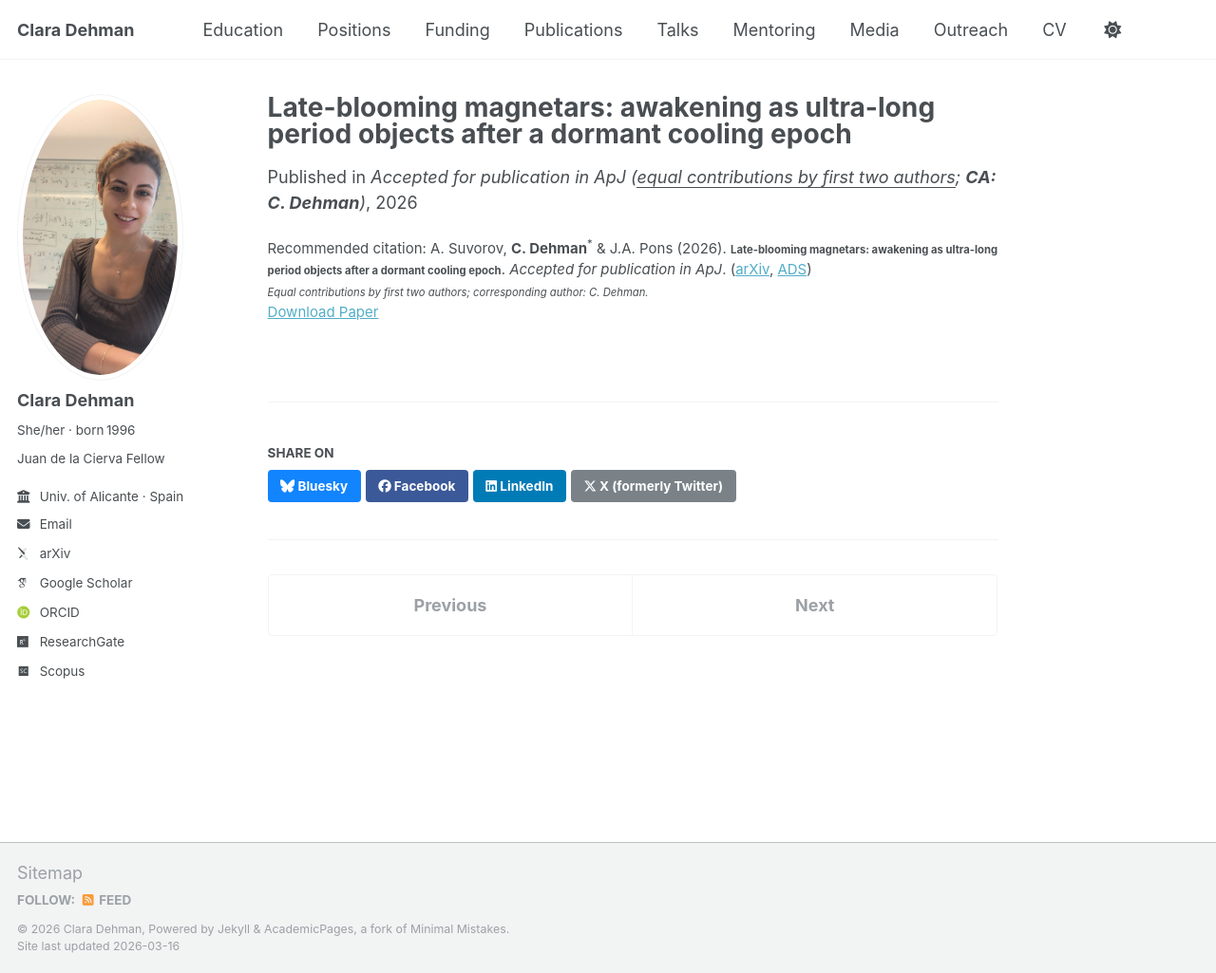
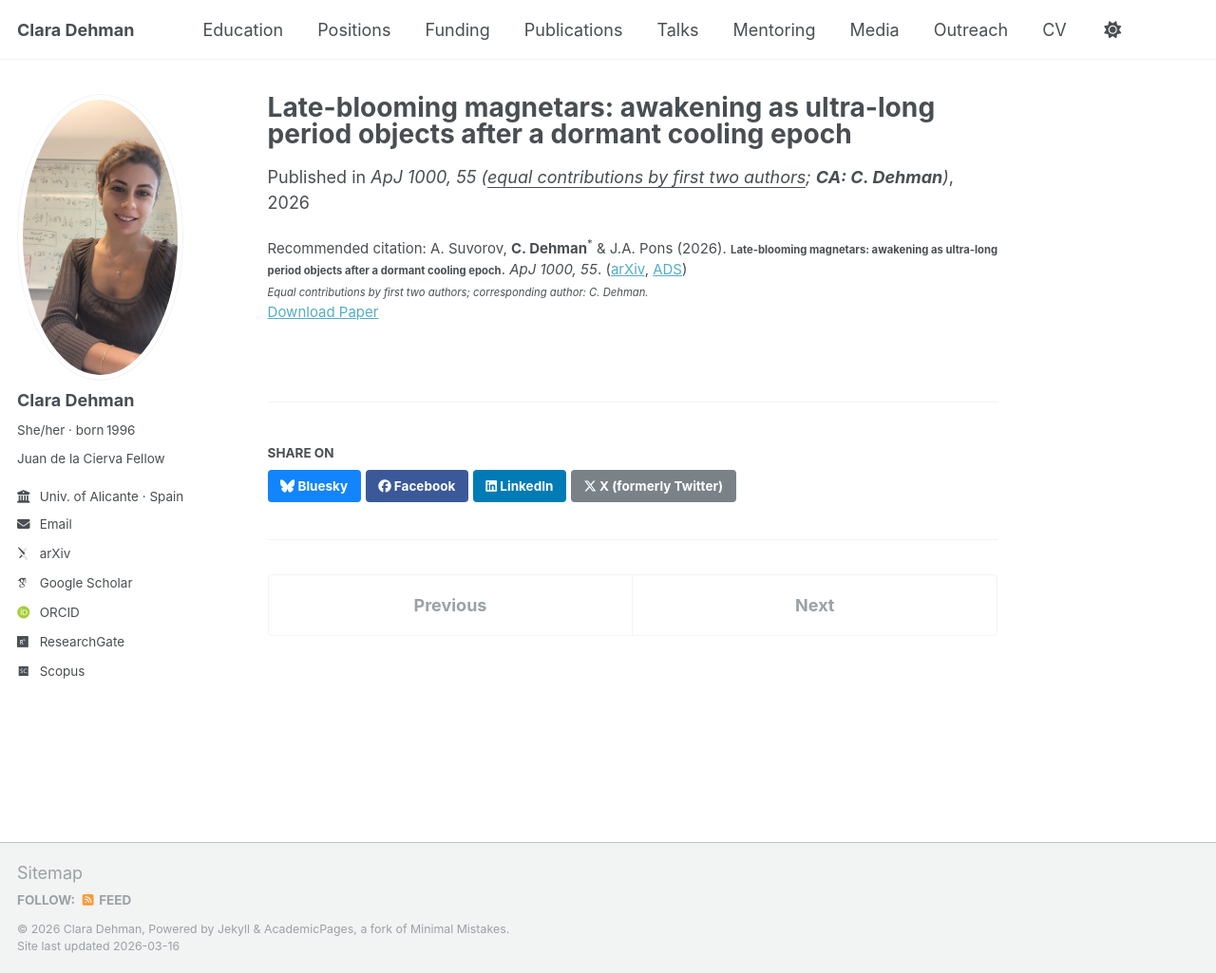
Before and after one commit to ClaraDehman/ClaraDehman.github.io, a Jekyll site: the page built from _publications/2025-05-15-late-blooming-magnetars.md, in a window 1280 px wide and 1025 px high. Shown: the whole window at 95% size. Built offline with Jekyll 4.4.1, drawn with Linux system fonts in a browser that asks for light colours; some web fonts are replaced.

Commit message:
Update 2025-05-15-late-blooming-magnetars.md

```diff
--- a/_publications/2025-05-15-late-blooming-magnetars.md
+++ b/_publications/2025-05-15-late-blooming-magnetars.md
@@ -5,10 +5,10 @@ category: published
 permalink: /publication/2025-late-blooming-magnetars
 excerpt: 'Proposal that ultra-long period magnetars emerge after long thermal dormancy, supported by magneto-thermal simulations of aging neutron stars.'
 date: 2026-02-17
-venue: 'Accepted for publication in ApJ (<u>equal contributions by first two authors</u>; <strong>CA: C. Dehman</strong>)'
+venue: 'ApJ 1000, 55 (<u>equal contributions by first two authors</u>; <strong>CA: C. Dehman</strong>)'
 paperurl: '/files/ulps.pdf'
 arxivurl: 'https://arxiv.org/abs/2505.05373'
 doi: 'https://doi.org/10.3847/1538-4357/ae4737'
 authors: "<strong>20.</strong> A. Suvorov, <strong><u>C. Dehman</u></strong><sup>*</sup>, J.A. Pons"
-citation: 'A. Suvorov, <strong>C. Dehman</strong><sup>*</sup> & J.A. Pons (2026). <small><strong>Late-blooming magnetars: awakening as ultra-long period objects after a dormant cooling epoch</strong></small>. <em>Accepted for publication in ApJ</em>. (<a href="https://arxiv.org/abs/2505.05373">arXiv</a>, <a href="https://ui.adsabs.harvard.edu/abs/2025arXiv250505373S/abstract">ADS</a>) <br><small><i>Equal contributions by first two authors; corresponding author: C. Dehman.</i></small>'
+citation: 'A. Suvorov, <strong>C. Dehman</strong><sup>*</sup> & J.A. Pons (2026). <small><strong>Late-blooming magnetars: awakening as ultra-long period objects after a dormant cooling epoch</strong></small>. <em>ApJ 1000, 55</em>. (<a href="https://arxiv.org/abs/2505.05373">arXiv</a>, <a href="https://ui.adsabs.harvard.edu/abs/2025arXiv250505373S/abstract">ADS</a>) <br><small><i>Equal contributions by first two authors; corresponding author: C. Dehman.</i></small>'
 ---
```
